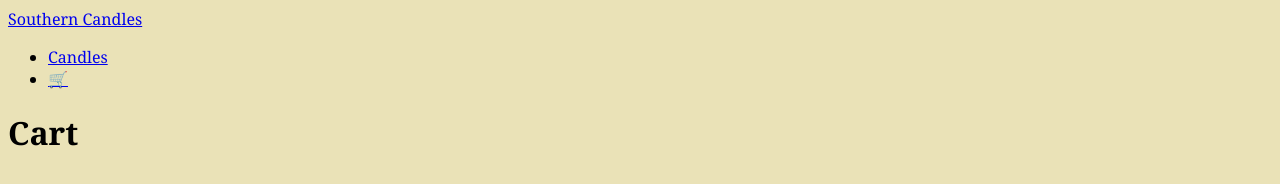
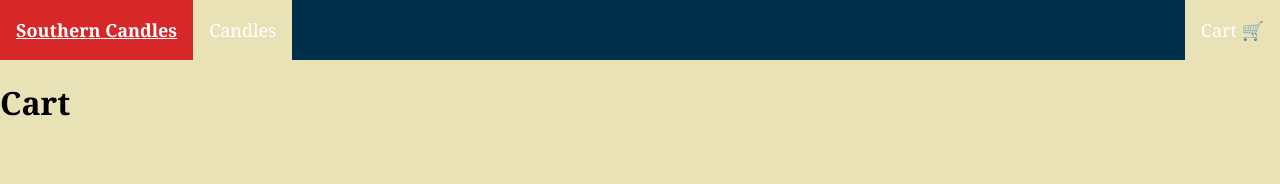
Before and after one commit to MarcmotenDC/CandleStore, a plain HTML site: page Cart/index.html in a window 1280 px wide. Drawn offline with Linux system fonts and the light colour scheme; files that its build step writes are made by us from their sources.

Commit message:
updated navbar

```diff
--- a/Candles/style.css
+++ b/Candles/style.css
@@ -1,6 +1,43 @@
 * {
     font-family:Cambria, Cochin, Georgia, Times, 'Times New Roman', serif;
     background-color: #EAE2B7;
+}
+
+body{
+    background-color: #EAE2B7;
+    margin: 0 ;
+}
+
+.navbar-nav {
+    list-style-type: none;
+    margin: 0;
+    padding: 0;
+    background-color: #003049;
+    overflow: hidden;
+    font-size: 18px;
+
+}
+
+li a {
+    display: block;
+    color: white;
+    text-align: center;
+    padding: 18px 16px;
+    text-decoration: none;
+    float: left;
+    transition: 0.4s;
+} li a:hover {
+    background-color: #D62828;
+    text-decoration: underline;
+}
+
+.navbar-brand {
+    font-weight: bolder;
+    vertical-align: middle;
+}
+
+#cartBtn {
+    float: right;
 }
 
 .header {
--- a/Cart/index.html
+++ b/Cart/index.html
@@ -4,32 +4,29 @@
     <meta charset="UTF-8" />
     <meta http-equiv="X-UA-Compatible" content="IE=edge" />
     <meta name="viewport" content="width=device-width, initial-scale=1.0" />
-    <link rel="shortcut icon" href="../images/MarthaDL.ico" type="image/x-icon" />
+    <link
+      rel="shortcut icon"
+      href="../images/MarthaDL.ico"
+      type="image/x-icon"
+    />
     <link rel="stylesheet" href="style.css" />
     <title>Southern Candles</title>
   </head>
   <body>
-
-    <nav class="navbar navbar-expand-lg navbar-dark bg-dark">
-
-        <div class="container-fluid">
-          <a class="navbar-brand" href="../Homepage/index.html">Southern Candles</a>
-          <div>
+    <nav class="navbar">
       <ul class="navbar-nav">
+        <li>
+          <a class="navbar-brand" href="./index.html">Southern Candles</a>
+        </li>
         <li class="nav-item">
           <a class="nav-link" href="../Candles/index.html">Candles</a>
         </li>
         <li class="nav-item">
-                <a class="nav-link" href="../Cart/index.html">🛒</a>
+          <a class="nav-link" href="../Cart/index.html" id="cartBtn">Cart 🛒</a>
         </li>
       </ul>
+    </nav>
 
-          </div>
-        </div>
-        </div>
-      </nav>
-      <h1>
-        Cart
-      </h1>
+    <h1>Cart</h1>
   </body>
 </html>
--- a/Homepage/style.css
+++ b/Homepage/style.css
@@ -1,23 +1,44 @@
 * {
-    font-family:Cambria, Cochin, Georgia, Times, 'Times New Roman', serif;
-    background-color: #EAE2B7;
+    font-family: Cambria, Cochin, Georgia, Times, 'Times New Roman', serif;
+
 }
 
-.navbar .navbar-right.navbar-top {
-    position: absolute;
-    margin-top: 4px;
-    right: 80px;
-  }
+body{
+    background-color: #EAE2B7;
+    margin: 0 ;
+}
 
-  .navbar .navbar-right.navbar-top>li {
-    display: inline-block;
-  }
+.navbar-nav {
+    list-style-type: none;
+    margin: 0;
+    padding: 0;
+    background-color: #003049;
+    overflow: hidden;
+    font-size: 18px;
 
-  .navbar .navbar-right.navbar-top>li>a {
-    padding-right: 10px;
-    padding-left: 10px;
-  }
+}
 
+li a {
+    display: block;
+    color: white;
+    text-align: center;
+    padding: 18px 16px;
+    text-decoration: none;
+    float: left;
+    transition: 0.4s;
+} li a:hover {
+    background-color: #D62828;
+    text-decoration: underline;
+}
+
+.navbar-brand {
+    font-weight: bolder;
+    vertical-align: middle;
+}
+
+#cartBtn {
+    float: right;
+}
 .header {
     font-weight: bold;
     font-size: 30px;
```
Also changed, not shown: Candles/index.html (+10 -11 lines), Homepage/index.html (+10 -12 lines). Lines whose indentation alone changed are shown as unchanged.
